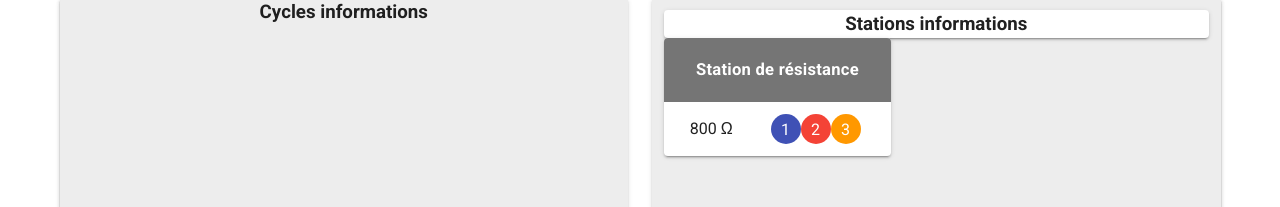
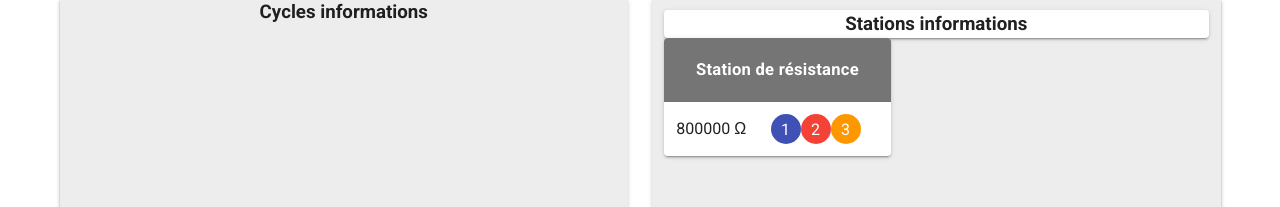
Before and after one commit to GLO3013-E4/COViRondelle2021, a Vue app in the folder frontend/: page / in a window 1280 px wide. Shown: the part 102-309 px from the top of the page. Built offline with nearby package versions, Linux system fonts and the light colour scheme.

Commit message:
minors fixes

```diff
--- a/frontend/src/components/cycles/CycleList.vue
+++ b/frontend/src/components/cycles/CycleList.vue
@@ -1,13 +1,12 @@
 <template>
-  <div>
-    <h3>{{ this.message }}</h3>
-  </div>
+  <div></div>
 </template>
 
-<script>
-export default {
-  data: () => ({
-    message: "test"
-  })
-};
+<script lang="ts">
+import { Component, Vue } from "vue-property-decorator";
+
+@Component({
+  components: {}
+})
+export default class CycleList extends Vue {}
 </script>
--- a/frontend/src/components/cycles/CyclesInformations.vue
+++ b/frontend/src/components/cycles/CyclesInformations.vue
@@ -1,12 +1,16 @@
 <template>
   <v-card class="d-flex justify-center" color="#ededed" height="300">
     <h3>Cycles informations</h3>
+    <CycleList />
   </v-card>
 </template>
 
 <script lang="ts">
-import { Vue } from "vue-property-decorator";
-
+import { Component, Vue } from "vue-property-decorator";
+import CycleList from "../cycles/CycleList.vue";
+@Component({
+  components: { CycleList: CycleList }
+})
 export default class CyclesInformations extends Vue {}
 </script>
 
--- a/frontend/src/components/station/StationInformations.vue
+++ b/frontend/src/components/station/StationInformations.vue
@@ -28,7 +28,7 @@ import Resistance from "../station/Resistance.vue";
   components: { Resistance: Resistance }
 })
 export default class StationInformations extends Vue {
-  private resistanceValue = 800; //voir l'affichage avec 3 chiffres
+  private resistanceValue = 800000; //voir l'affichage avec 3 chiffres, pas couleurs associé
   private pucksColors = ["indigo", "red", "orange"]; //Assume que je reçois un array de couleur
 }
 </script>
```
